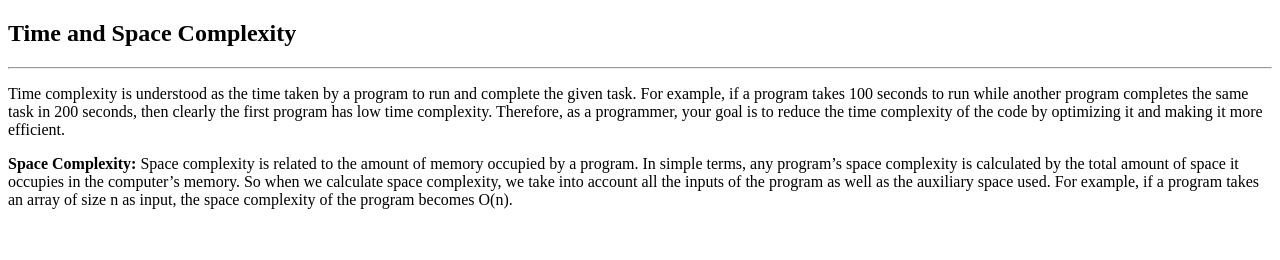
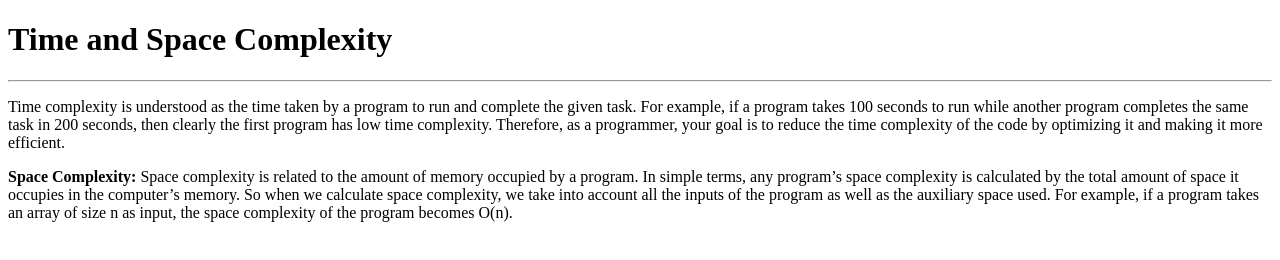
Before and after one commit to acciojob/time-and-space-complexity-SowndharyaRavi, a website: page main.html in a window 1280 px wide. Drawn offline with Linux system fonts and the light colour scheme.

Commit message:
created a submission

```diff
--- a/main.html
+++ b/main.html
@@ -8,10 +8,10 @@
 
 <body>
 	<!-- the entire body must be written by student -->
-	<h2>Time and Space Complexity</h2>
+	<h1>Time and Space Complexity</h1>
 	<hr>
 	<p>Time complexity is understood as the time taken by a program to run and complete the given task. For example, if a program takes 100 seconds to run while another program completes the same task in 200 seconds, then clearly the first program has low time complexity. Therefore, as a programmer, your goal is to reduce the time complexity of the code by optimizing it and making it more efficient.</p>
-	<b>Space Complexity:</b> Space complexity is related to the amount of memory occupied by a program. In simple terms, any program’s space complexity is calculated by the total amount of space it occupies in the computer’s memory. So when we calculate space complexity, we take into account all the inputs of the program as well as the auxiliary space used. For example, if a program takes an array of size n as input, the space complexity of the program becomes O(n).
+	<b>Space Complexity:</b> <p1>Space complexity is related to the amount of memory occupied by a program. In simple terms, any program’s space complexity is calculated by the total amount of space it occupies in the computer’s memory. So when we calculate space complexity, we take into account all the inputs of the program as well as the auxiliary space used. For example, if a program takes an array of size n as input, the space complexity of the program becomes O(n).</p1>
 
     <script type="text/javascript" src="./script.js">
 </script>
```
